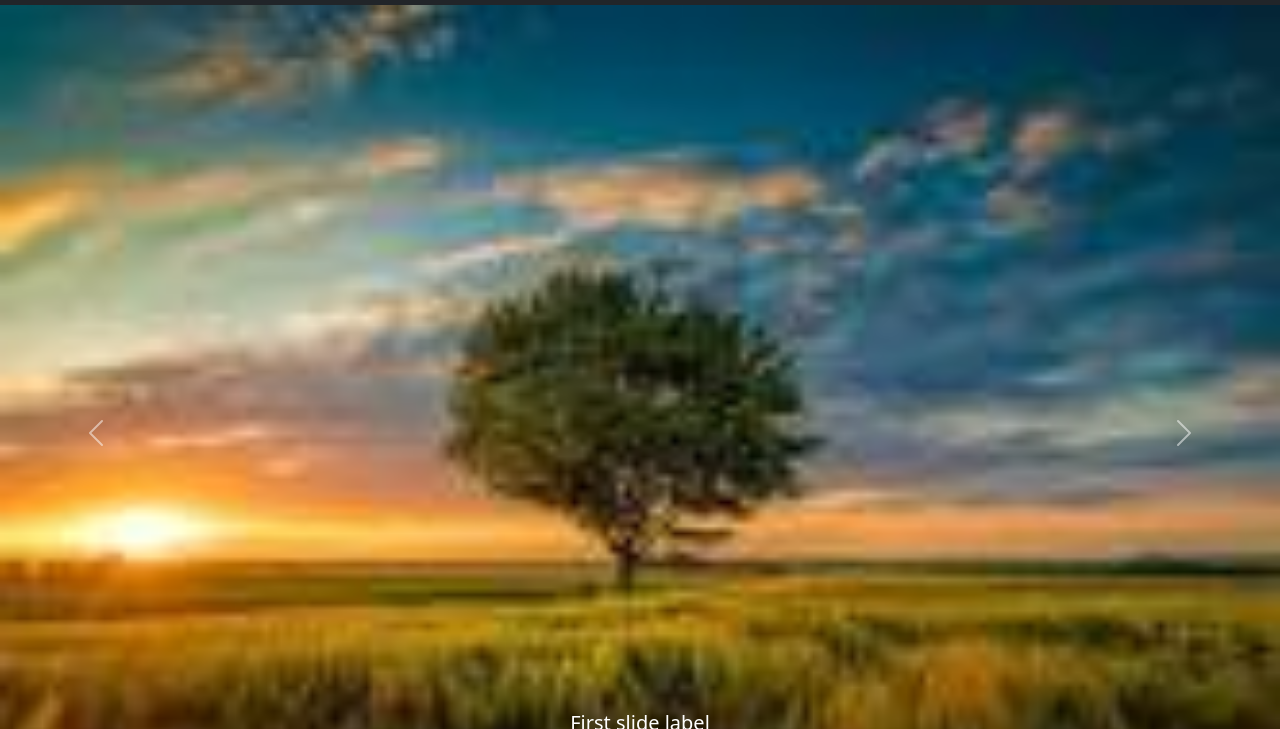
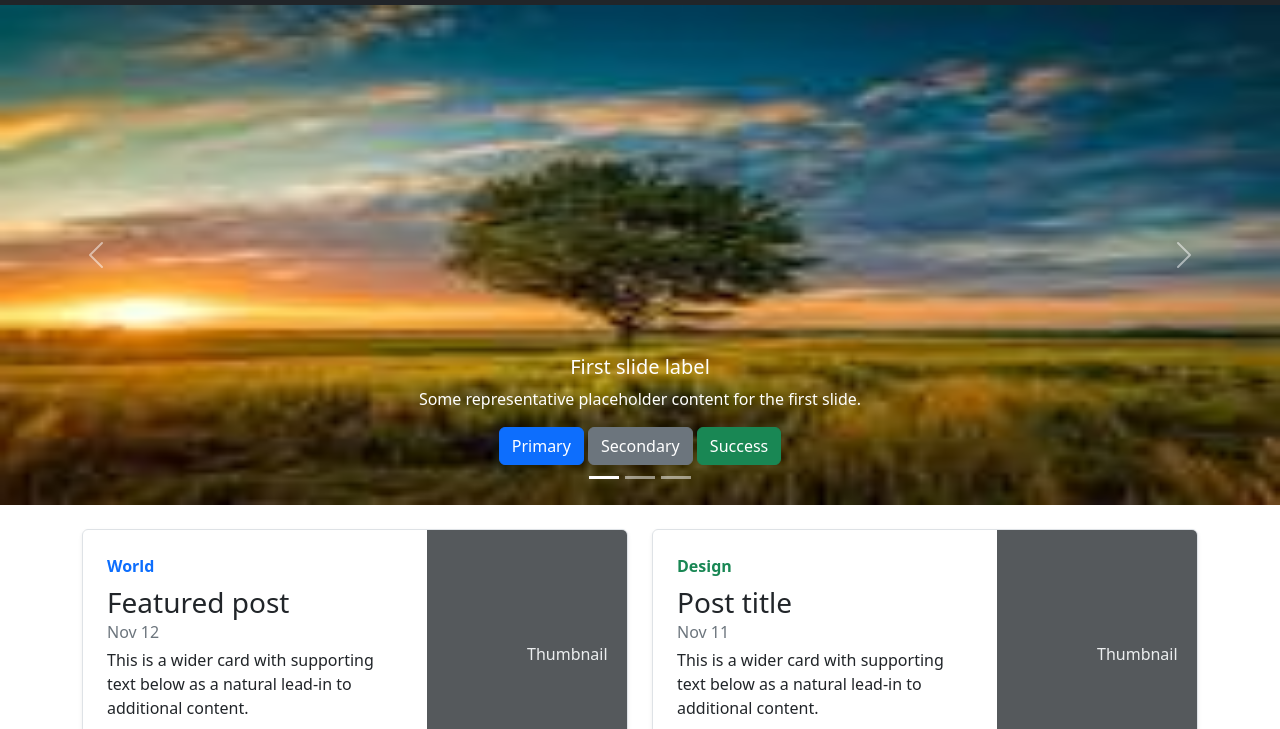
Before and after one commit to usamaawan002/Myblog.com, a plain HTML site: page index.html in a window 1280 px wide. Shown: the part 51-780 px from the top of the page. Drawn offline with nearby package versions, Linux system fonts and the light colour scheme.

Commit message:
Update index.html

```diff
--- a/index.html
+++ b/index.html
@@ -95,7 +95,7 @@
         </div>
         <div class="carousel-inner">
           <div class="carousel-item active">
-            <img src="/download.jpg" class="d-block w-100 " alt="...">
+            <img src="/download.jpg" class="d-block w-100 " alt="..." height="500">
             <div class="carousel-caption d-none d-md-block">
               <h5>First slide label</h5>
               <p>Some representative placeholder content for the first slide.</p>
```
